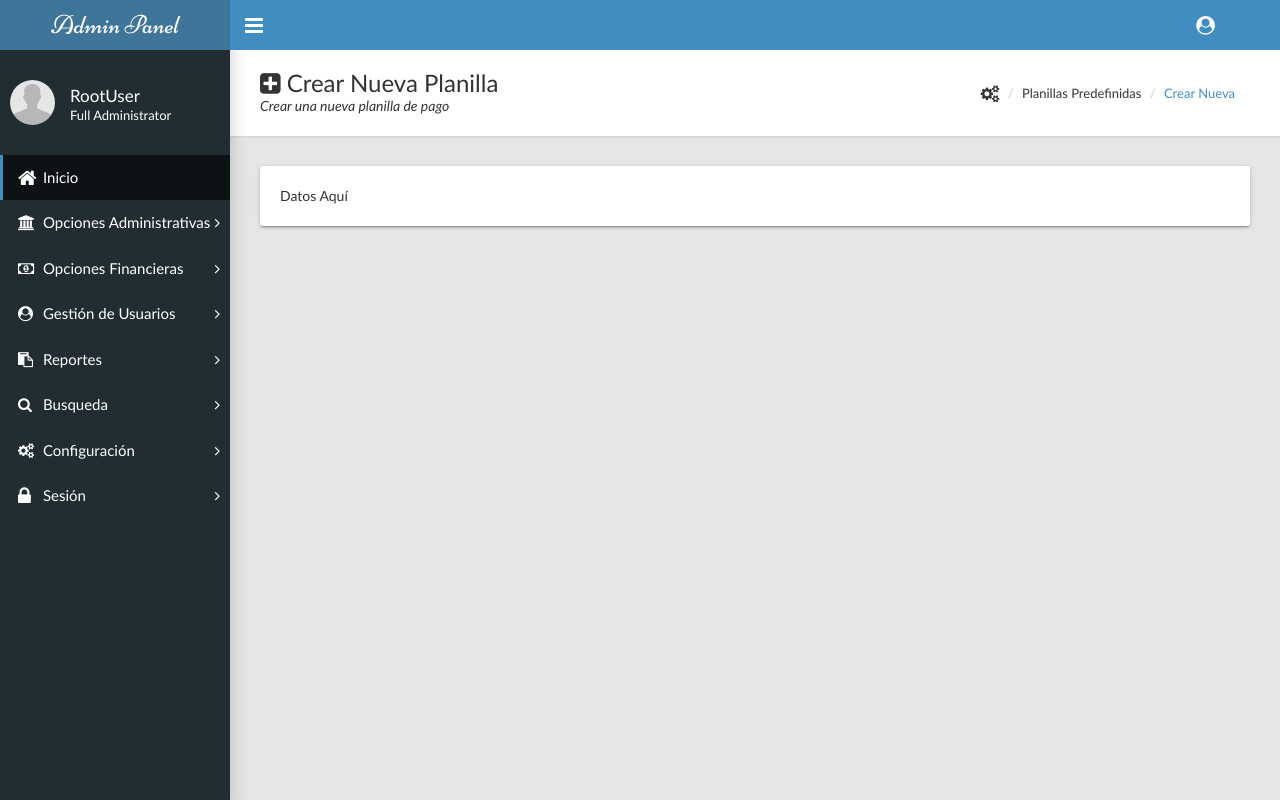
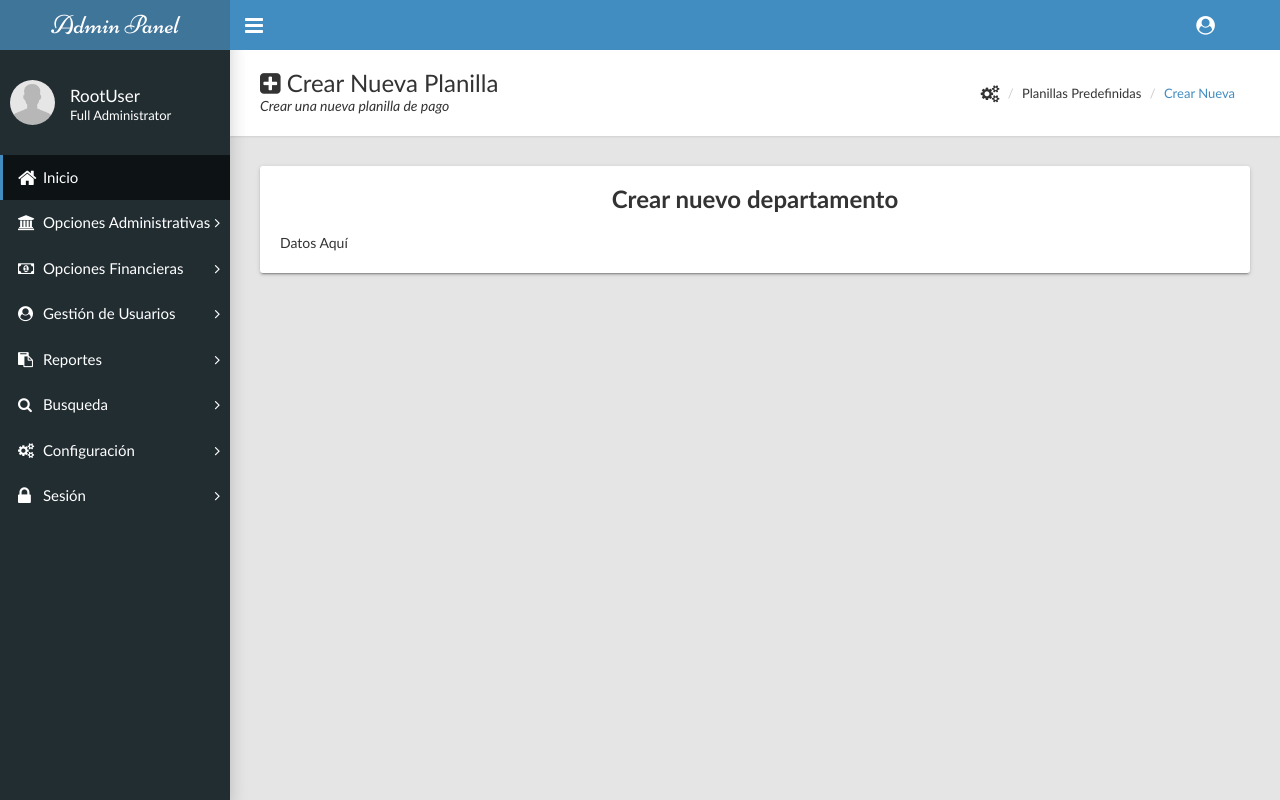
Before and after one commit to Kunai11/municipalidad, a PHP site: page /admin-panel/planillas_crear.php in a window 1280 px wide. Run offline with PHP 8.4, Linux system fonts and the light colour scheme; the visitor is signed in with stand-in values (Sample User, id 1).

Commit message:
Planillas crear con disenio

```diff
--- a/admin-panel/planillas_crear.php
+++ b/admin-panel/planillas_crear.php
@@ -76,9 +76,12 @@
         </div>
         <div class="row">
           <div class="col-md-12">
+            <!-- Contenido de la pagina -->
             <div class="card">
+              <h3 class="card-title" align="center">Crear nuevo departamento</h3>
               <div class="card-body">Datos Aquí</div>
             </div>
+            <!-- Fin del contenido de la pagina -->
           </div>
         </div>
       </div>
```
